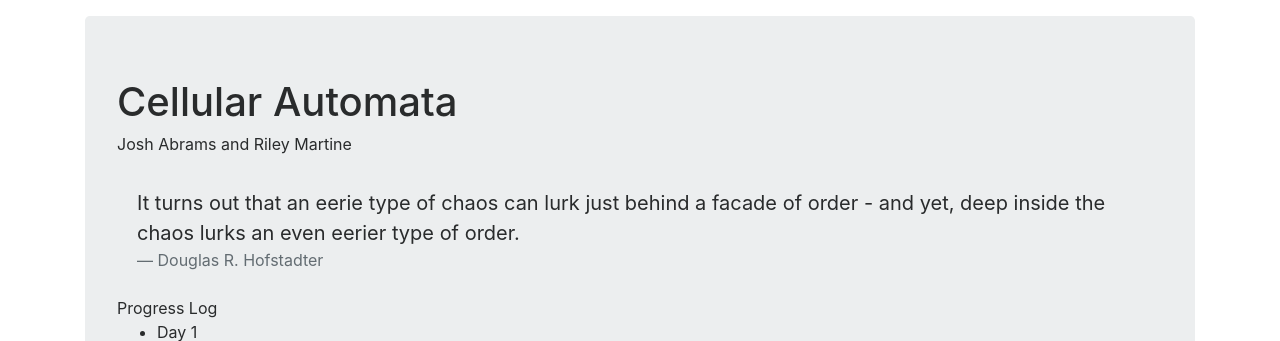
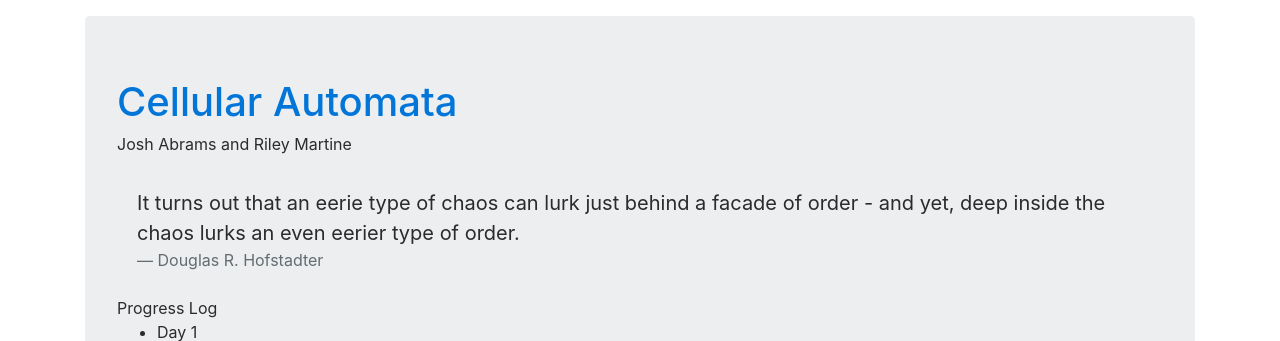
Before and after one commit to riley-martine/cell_auto_site, a PHP site: page / in a window 1280 px wide. Shown: the part 56-397 px from the top of the page. Run offline with PHP 8.4, Linux system fonts and the light colour scheme; some libraries are stand-ins or nearby versions.

Commit message:
Add text-primary

```diff
--- a/index.php
+++ b/index.php
@@ -10,7 +10,7 @@
     <?php include 'includes/navbar.php' ?>
     <div class="container">
       <div class="jumbotron">
-        <h1>Cellular Automata</h1>
+        <h1 class="text-primary">Cellular Automata</h1>
         <footer>Josh Abrams and Riley Martine</footer><br>
         <blockquote class="blockquote">
           <p class="mb-0">It turns out that an eerie type of chaos can lurk just behind a facade of order - and yet, deep inside the chaos lurks an even eerier type of order.</p>
--- a/resources.php
+++ b/resources.php
@@ -10,7 +10,7 @@
     <?php include 'includes/navbar.php' ?>
     <div class="container">
       <div class="jumbotron">
-        <h1>Cellular Automata Resources</h1>
+        <h1 class="text-primary">Cellular Automata Resources</h1>
         <p class="lead">These are some resources for learning about cellular automata.</p>
 
         <h2>Programs</h2>
--- a/template.php
+++ b/template.php
@@ -11,7 +11,7 @@
 
   <div class="container">
       <div class="jumbotron">
-        <h1>Cellular Automata</h1>
+        <h1 class="text-primary">Cellular Automata</h1>
         <p class="lead">Template here. Lorem ipsum etc</p>
       </div>
     </div>
```
